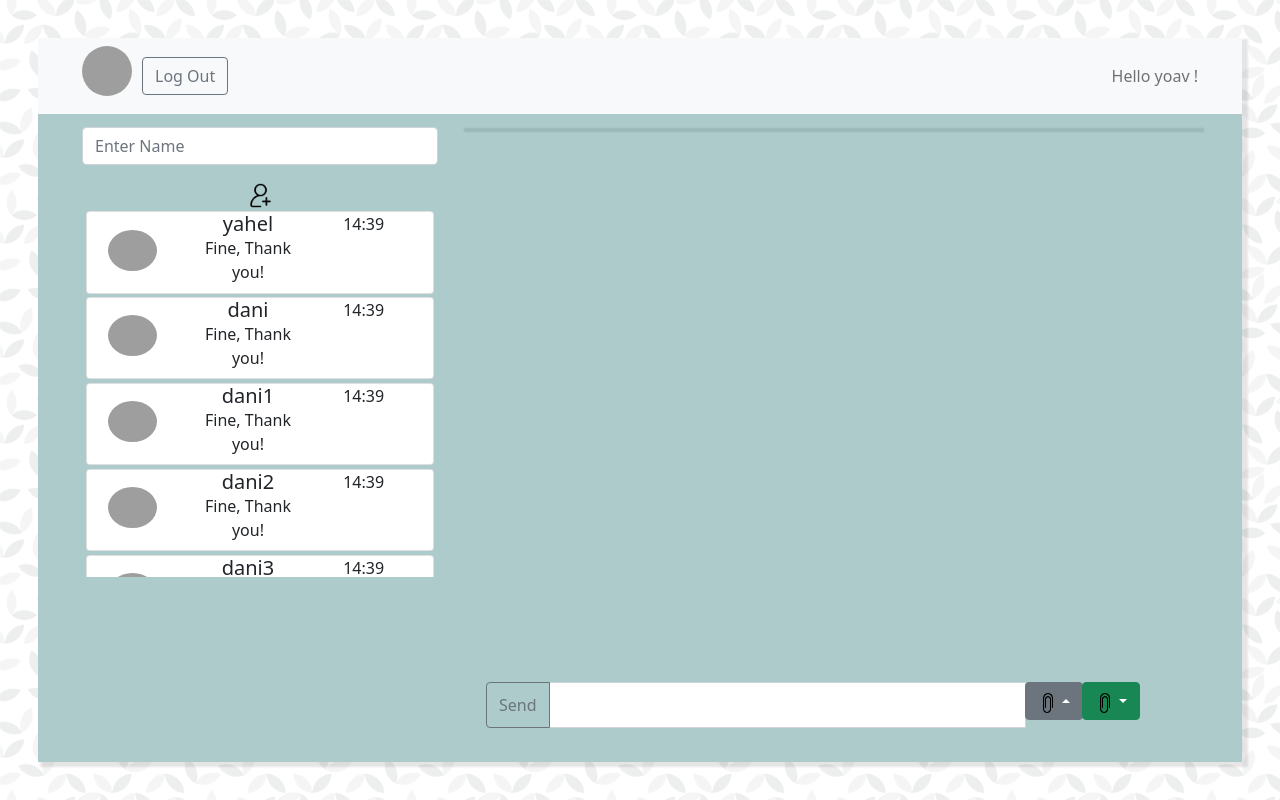
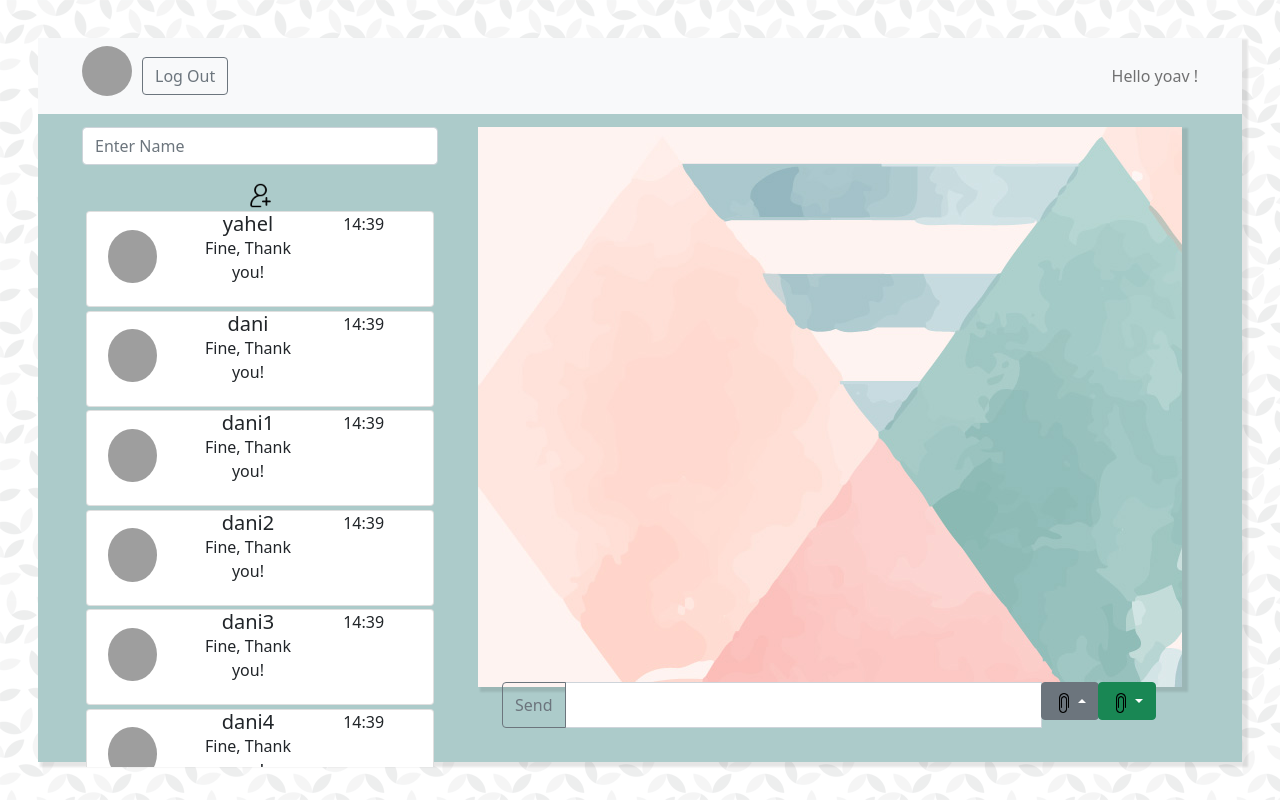
Before and after one commit to yoavta/whatsapp-web-client, a React (Create React App) app: page /chat in a window 1280 px wide. Built offline with nearby package versions, Linux system fonts and the light colour scheme; grey boxes are pictures that could not be loaded.

Commit message:
registration validation

```diff
--- a/src/components/chat-window.style.css
+++ b/src/components/chat-window.style.css
@@ -1,11 +1,12 @@
 #all-frame{
         background-color: #b7b7b7;
         overflow: auto;
-        width: 100%;
+
         display: flex;
         flex-direction: column-reverse;
-        max-height: 100%;
-        max-width: 100%;
+        min-height: 70vh;
+        max-height: 70vh;
+        width: 55vw;
         background-image: url("../assets/6876287.jpg");
         position: relative;
         box-shadow: 4px 3px 2px 2px rgba(0, 0, 0, 0.1);
--- a/src/components/side-nav.component.js
+++ b/src/components/side-nav.component.js
@@ -34,7 +34,7 @@ function SideNav(props) {
     }
 
     return (<Tab.Container id="tabs" defaultActiveKey="first">
-        <Row style={{overflow: 'auto', maxHeight: '450px', minHeight: '450px'}}>
+        <Row style={{overflow: 'auto', maxHeight: '80vh', minHeight: '80vh'}}>
             <Col>
 
                 <Search setSearchFilter={props.setSearchFilter} searchFilter={props.searchFilter}/>
--- a/src/components/side.nav.style.css
+++ b/src/components/side.nav.style.css
@@ -1,5 +1,5 @@
 #left-tab{
-color: #311717;
+    color: #311717;
     background-color: #311717 !important;
     border: #311717;
 }
--- a/src/pages/register.js
+++ b/src/pages/register.js
@@ -12,9 +12,15 @@ function Register(props) {
     const [userName, setName] = useState(null);
     const [email, setEmail] = useState(null);
     const [avatar, setAvater] = useState(null);
+    const [validated, setValidated] = useState(false);
+    const [alert, setAlert] = useState(false);
 
 
     async function handleSubmit(event) {
+        if (event.currentTarget.checkValidity() === false) {
+            event.preventDefault();
+            event.stopPropagation();
+        } else {
             if (password === repeatPassword) {
                 event.preventDefault();
                 event.stopPropagation();
@@ -23,9 +29,23 @@ function Register(props) {
                 props.setUser(userName);
 
                 navigate("/chat", {replace: true});
+            } else{
+                event.preventDefault();
+                event.stopPropagation();
+                showAlert();
+            }
         }
 
 
+    }
+
+    function showAlert() {
+        setAlert(true);
+    }
+
+    function hideAlert() {
+        setAlert(false);
+        window.location.reload();
     }
 
     function handlePasswordChange(event) {
@@ -93,7 +113,7 @@ function Register(props) {
 
                             {/*<Form.Group className="mb-3" id="inputGroupFile01">*/}
                             <Form.Label>Choose Image</Form.Label>
-                                <Form.Control  type="file" accept="image/*"
+                            <Form.Control type="file" accept="image/*"
                                           onChange={event => handleAvaterChange(event)}
                             />
                             {/*</Form.Group>*/}
@@ -112,10 +132,14 @@ function Register(props) {
                         <Form.Group>
 
                             <Form.Text>
-                                Already registered?    </Form.Text> <Form.Text style={{color:"blue"}}  as={Link} to="/signin"> click here</Form.Text> <Form.Text> to login.</Form.Text>
+                                Already registered? </Form.Text> <Form.Text style={{color: "blue"}} as={Link}
+                                                                            to="/signin"> click here</Form.Text>
+                            <Form.Text> to login.</Form.Text>
                         </Form.Group>
                     </Form>
-
+                    <Alert style={{width : '100%'}} id={'special-alert'} variant="danger" onClose={() => {hideAlert()}} show={alert} dismissible>
+                        The passwords are not the same
+                    </Alert>
                 </Container>
 
             </Card>
--- a/src/server-service.js
+++ b/src/server-service.js
@@ -29,11 +29,15 @@ export default class ServiceServer {
     }
 
     static getUserUrl(userName) {
+        debugger
         let url = "https://cdn-icons.flaticon.com/png/512/2102/premium/2102647.png?token=exp=1649580878~hmac=0b7dfdb65a1a911aeb173696948d554e";
 
         users.forEach(val => {
             if (val.user_name === userName) {
-                url = val.picture_url;
+                if(val.picture_url != null){
+                     url = val.picture_url;
+                }
+
             }
         })
         return url;
```
Lines whose indentation alone changed are shown as unchanged.
